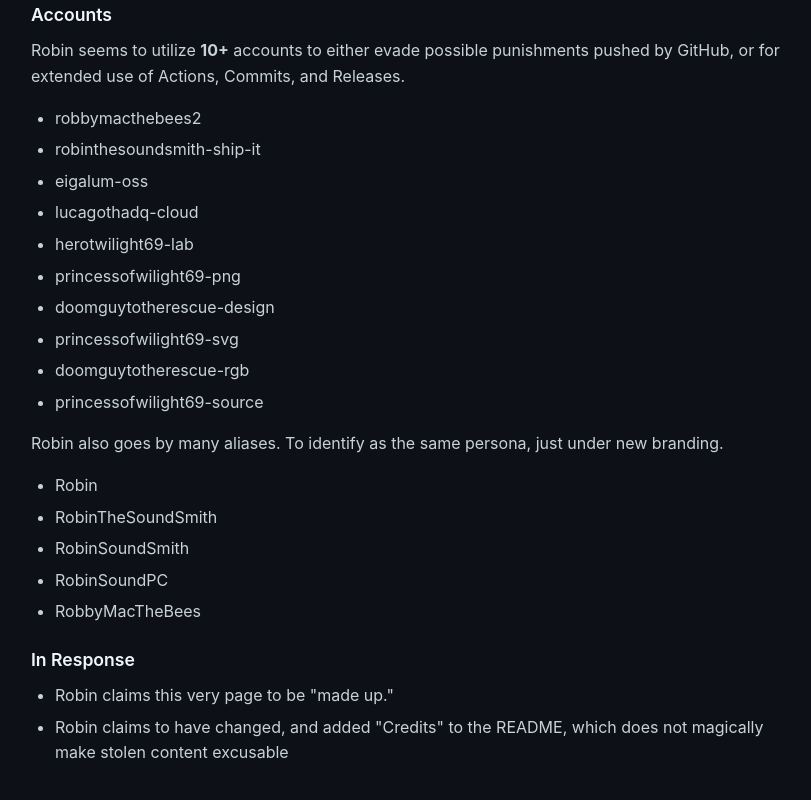
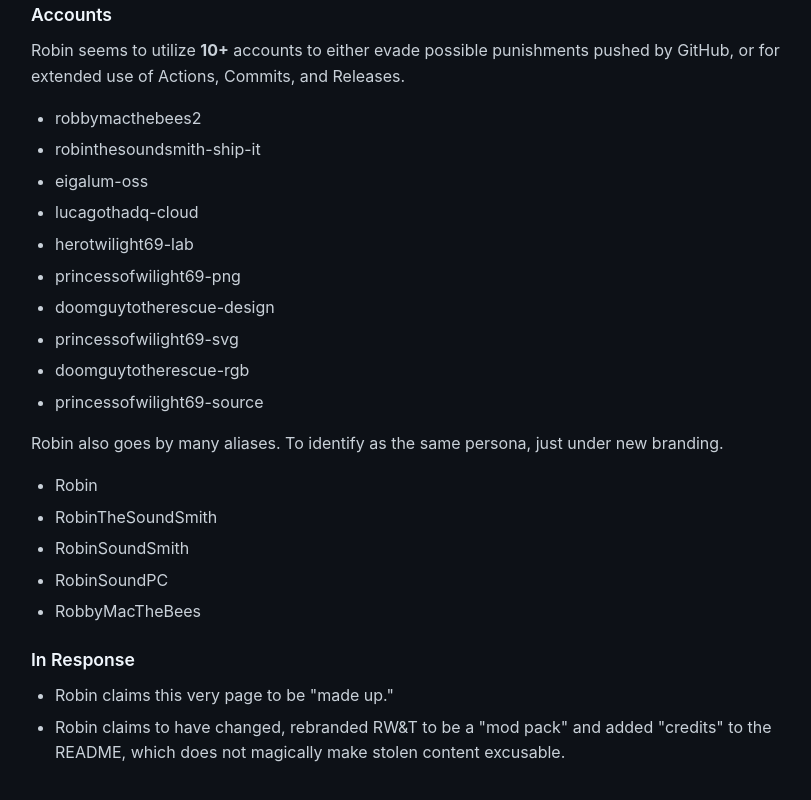
Before and after one commit to ajsea1sy/rixarchives, a plain HTML site: page robin.html in a window 1280 px wide. Shown: the part 4112-4912 px from the top of the page, without its empty margins (227-1038 px from the left). Drawn offline with Linux system fonts and the light colour scheme.

Commit message:
Update robin.html

```diff
--- a/robin.html
+++ b/robin.html
@@ -378,7 +378,7 @@
        <h3>In Response</h3>
        <ul>
         <li>Robin claims this very page to be "made up."</li>
-        <li>Robin claims to have changed, and added "Credits" to the README, which does not magically make stolen content excusable</li>
+        <li>Robin claims to have changed, rebranded RW&T to be a "mod pack" and added "credits" to the README, which does not magically make stolen content excusable.</li>
     </section>
   </main>
 </body>
```
